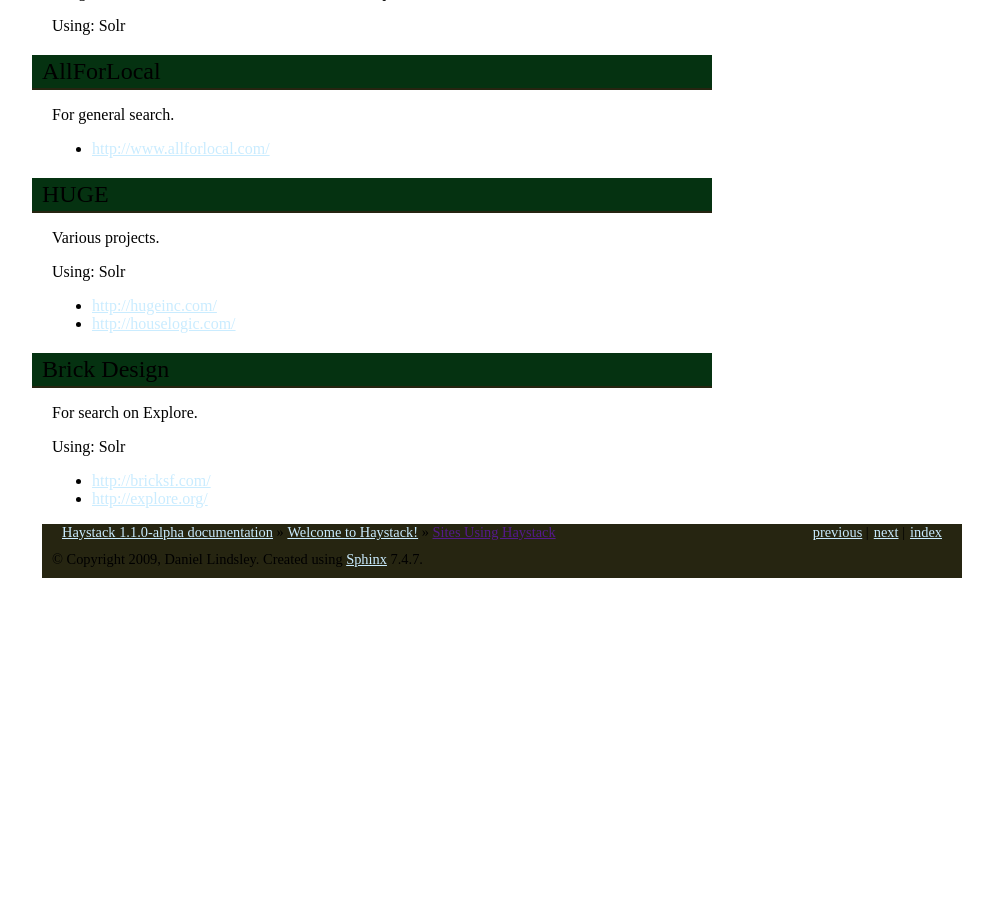
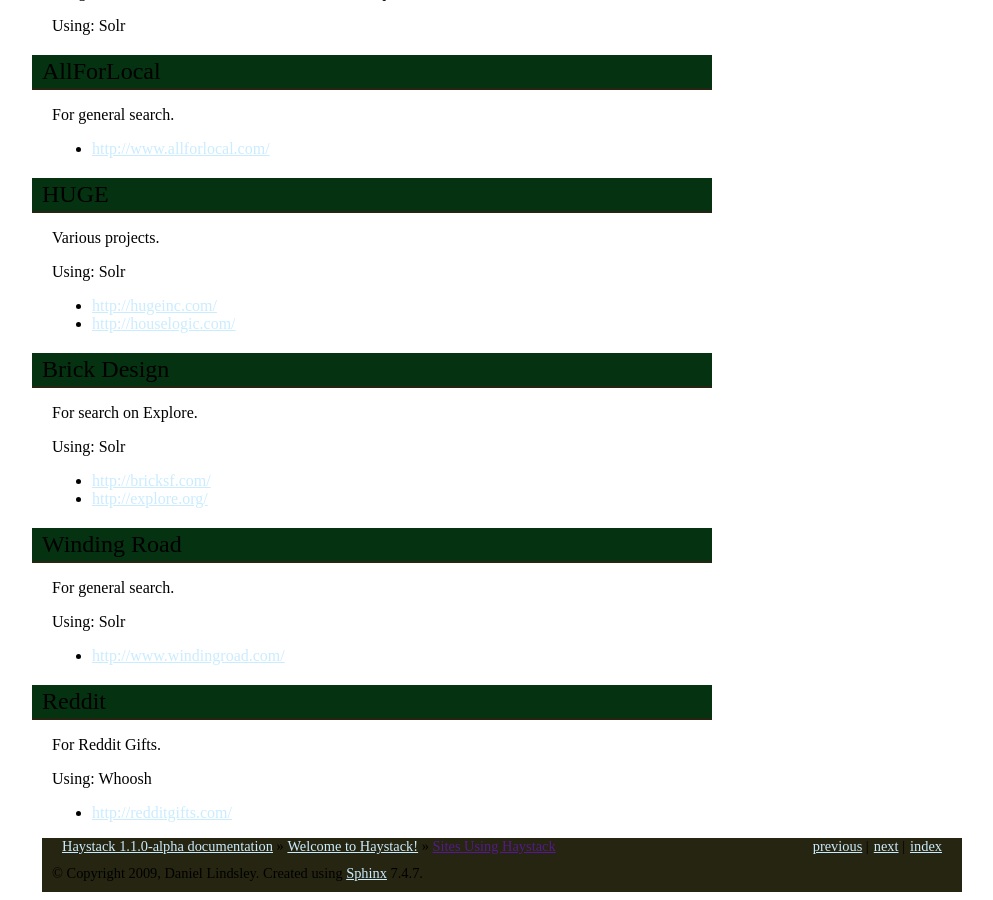
Before and after one commit to happycamper1129/django-project, a Sphinx documentation site: the page built from docs/who_uses.rst, in a window 1280 px wide and 900 px high, scrolled down 1353 px. Shown: the whole window, without its empty margins (138-1131 px from the left). Built offline with Sphinx 7.4.7, drawn with Linux system fonts in a browser that asks for light colours; a style sheet for code colours, icons or effects is not loaded; before the commit the page ends 1939 px from its top, so only the background shows below that.

```diff
--- a/docs/who_uses.rst
+++ b/docs/who_uses.rst
@@ -100,3 +100,23 @@ Using: Solr
 
 * http://bricksf.com/
 * http://explore.org/
+
+
+Winding Road
+------------
+
+For general search.
+
+Using: Solr
+
+* http://www.windingroad.com/
+
+
+Reddit
+------
+
+For Reddit Gifts.
+
+Using: Whoosh
+
+* http://redditgifts.com/
```
Also changed, not shown: 2 other files.
